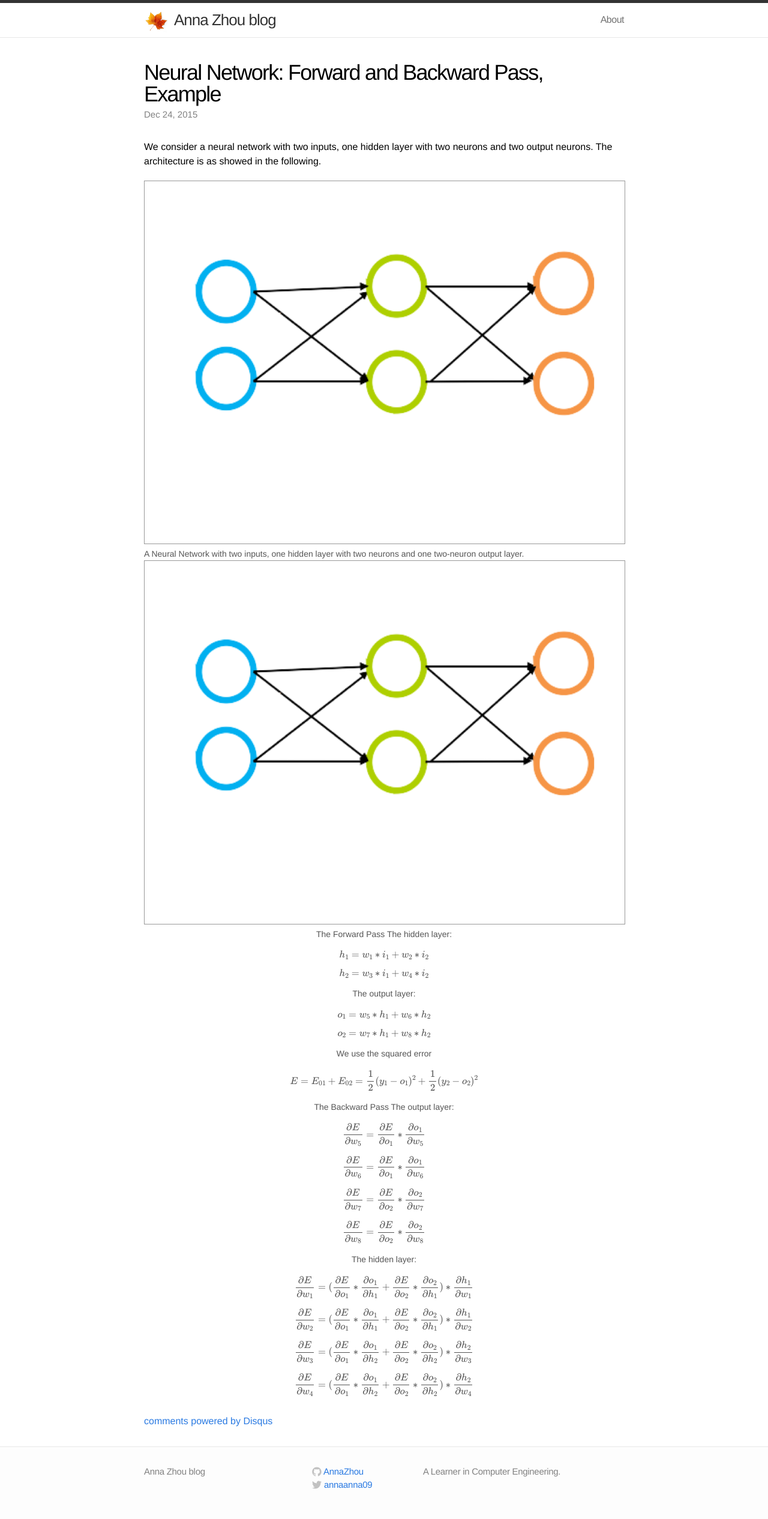
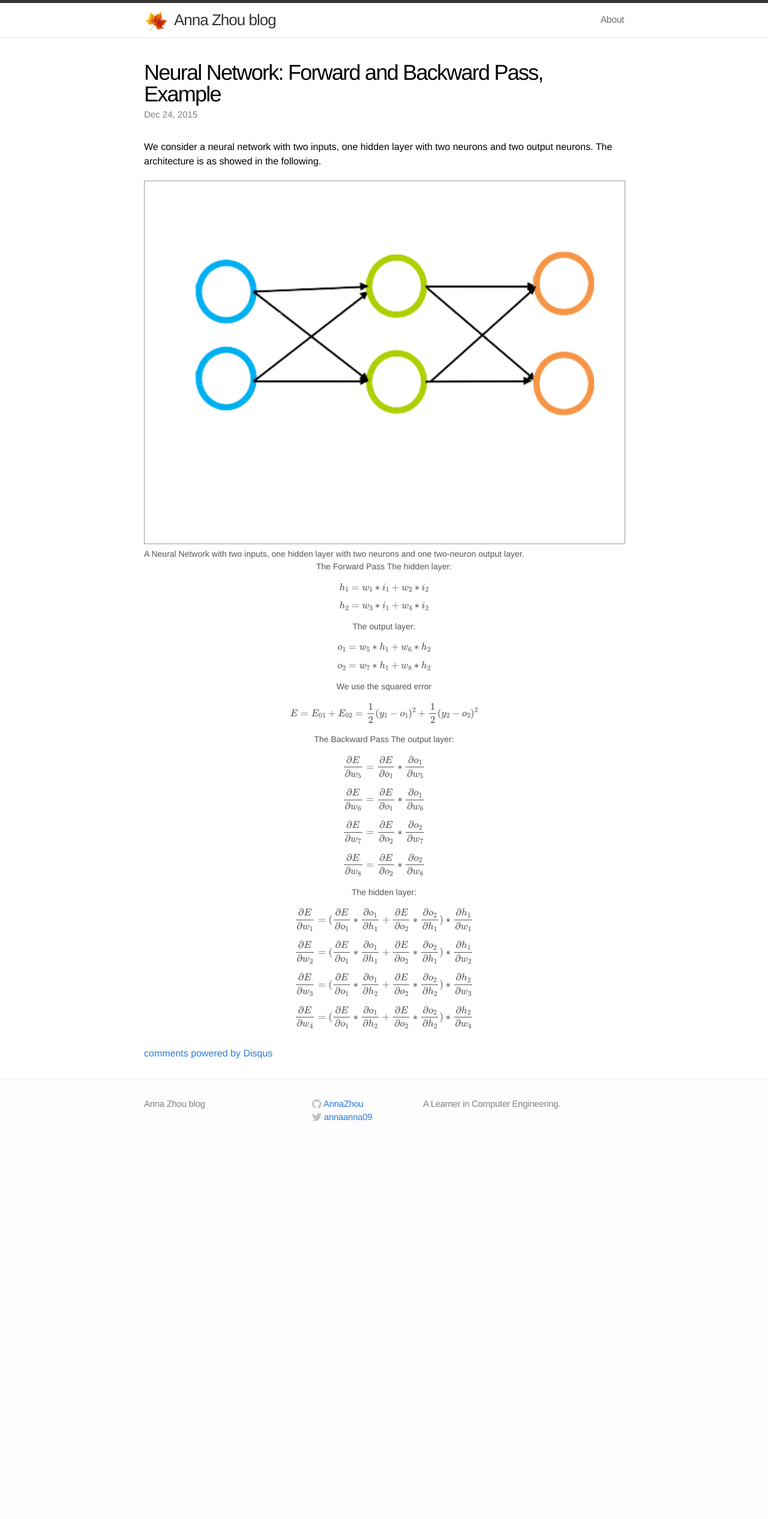
Before and after one commit to AnnaZhou/AnnaZhou.github.io, a Jekyll site: the page built from _posts/2015-12-24-NN.markdown, in a window 1280 px wide. Shown: the whole page at 60% size. Built offline with Jekyll 4.4.1, drawn with Linux system fonts in a browser that asks for light colours; Markdown is read by kramdown in place of the engine named in the settings; formulas are drawn with MathJax 3; comment, search, counter and statistics services are not loaded; after the commit the page ends 1919 px from its top, so only the background shows below that.

Commit message:
new blog post NN

```diff
--- a/_posts/2015-12-24-NN.markdown
+++ b/_posts/2015-12-24-NN.markdown
@@ -14,7 +14,6 @@ We consider a neural network with two inputs, one hidden layer with two neurons
 <div class="thecap" style="text-align:justify"> A Neural Network with two inputs, one hidden layer with two neurons and one two-neuron output layer.
 </div>
 
-<div style="text-align:center;"><img src="/assets/NN2-2-2.png"></div>
 The Forward Pass
 
 The hidden layer:
```
